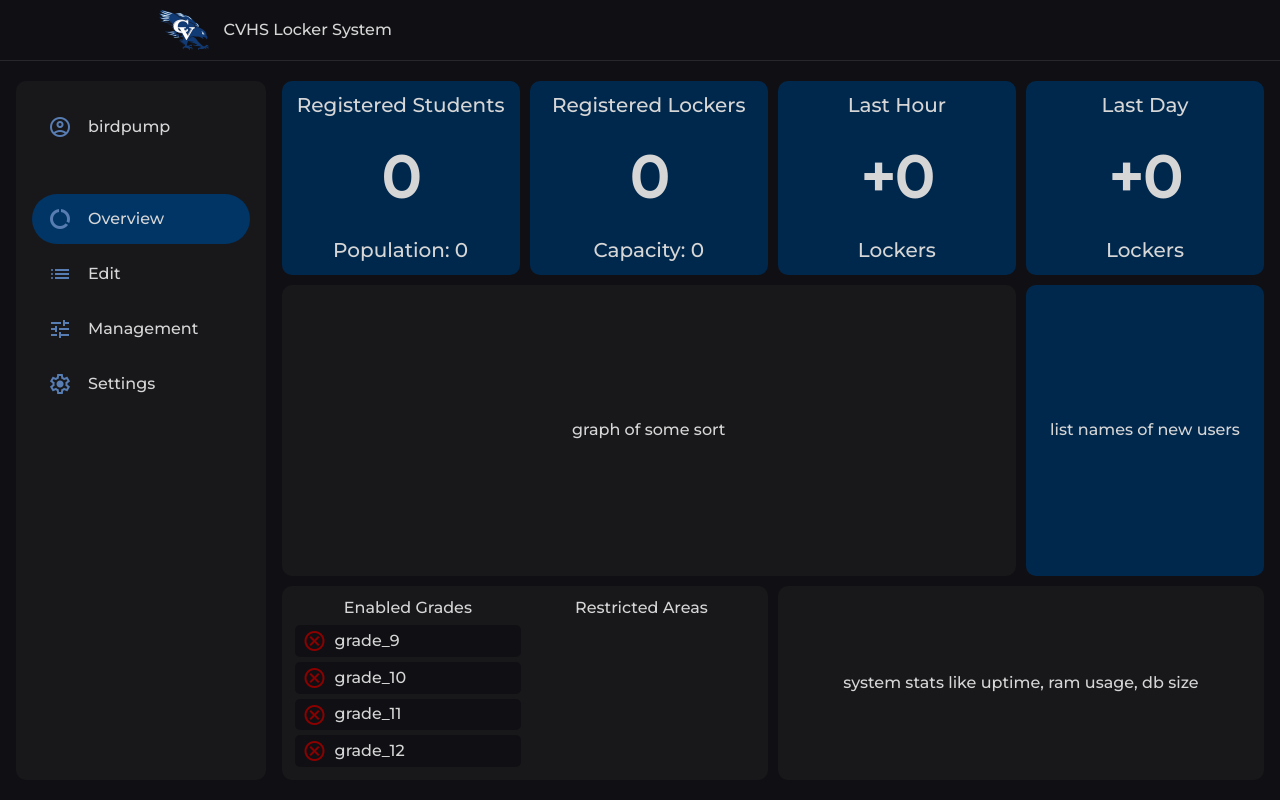
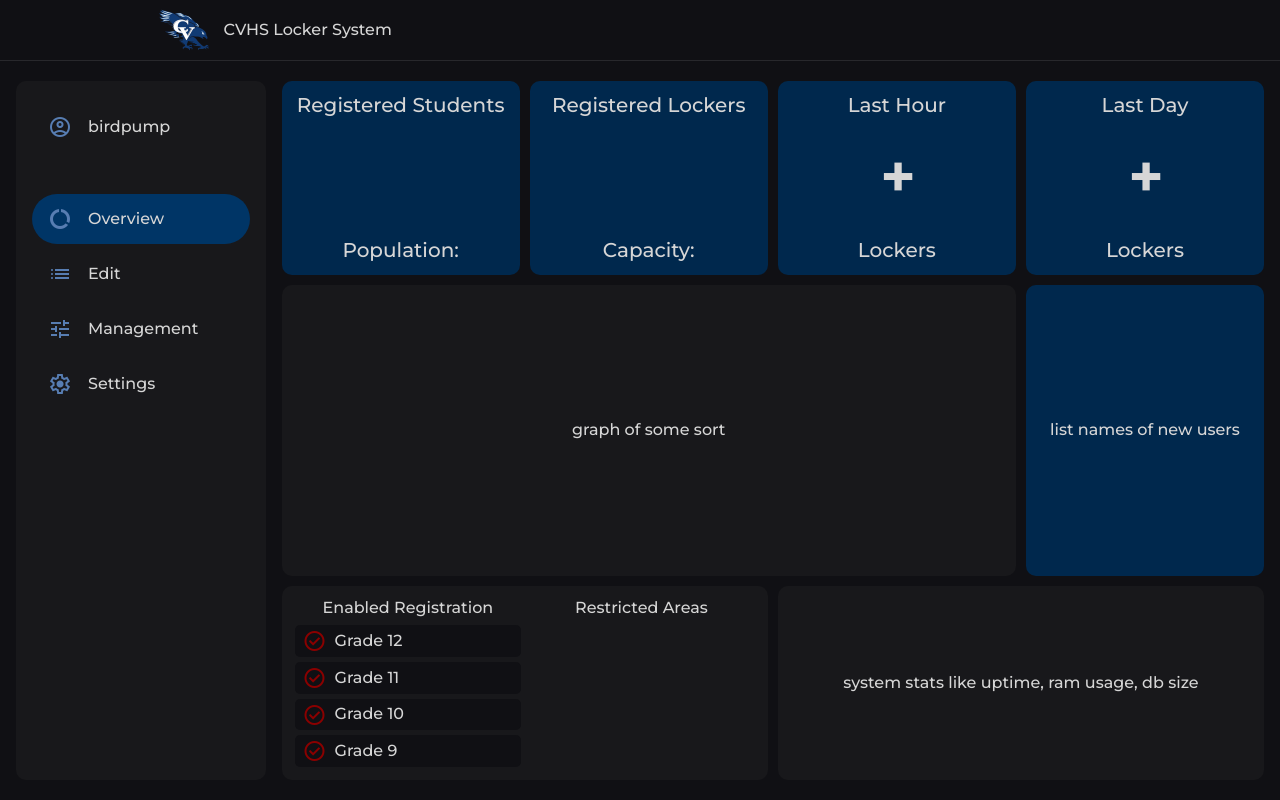
Before and after one commit to CVHS-student-sites/locker-frontend, a SvelteKit app: page /admin in a window 1280 px wide. Built offline with nearby package versions, Linux system fonts and the light colour scheme; no server answers.

Commit message:
add better loading for stats

```diff
--- a/src/routes/(admin)/admin/+page.svelte
+++ b/src/routes/(admin)/admin/+page.svelte
@@ -5,20 +5,14 @@
 
     // Create a writable store
     //todo fix stinky hack to prevent flash
-    const gradesStore = writable({"grade_9": false, "grade_10": false, "grade_11": false, "grade_12": false});
-    const statStore = writable({
-        "regUsers": 0,
-        "regLockers": 0,
-        "totalUsers": 0,
-        "totalLockers": 0,
-        "lastHour": 0,
-        "lastDay": 0
-    })
+    const gradesStore = writable({});
+    const statStore = writable({})
 
     onMount(async () => {
 
         statStore.set(await fetchOverviewData())
         gradesStore.set(await fetchEnabledGrades());
+        console.log($gradesStore)
     });
 </script>
 
@@ -88,7 +82,7 @@
         background-color: #18181b;
     }
 
-    .num-stat-cont-1{
+    .num-stat-cont-1 {
         width: 100%;
         height: 100%;
         display: flex;
@@ -99,13 +93,13 @@
         padding: 5px;
     }
 
-    .num-stat-subcont-title{
+    .num-stat-subcont-title {
         font-size: 20px;
         font-family: 'Montserrat', sans-serif;
         color: #d6d6d6;
     }
 
-    .num-stat-big-text{
+    .num-stat-big-text {
         height: 100%;
         display: flex;
         align-items: center;
@@ -185,29 +179,29 @@
         <div class="grid-element-1">
             <div class="num-stat-cont-1">
                 <div class="num-stat-subcont-title">Registered Students</div>
-                <div class="num-stat-big-text">{$statStore.regUsers}</div>
-                <div class="num-stat-subcont-title">Population: {$statStore.totalUsers}</div>
+                <div class="num-stat-big-text">{$statStore.regUsers ? $statStore.regUsers : ''}</div>
+                <div class="num-stat-subcont-title">Population: {$statStore.totalUsers ? $statStore.totalUsers : ''}</div>
             </div>
         </div>
 
         <div class="grid-element-1">
             <div class="num-stat-cont-1">
                 <div class="num-stat-subcont-title">Registered Lockers</div>
-                <div class="num-stat-big-text">{$statStore.regLockers}</div>
-                <div class="num-stat-subcont-title">Capacity: {$statStore.totalLockers}</div>
+                <div class="num-stat-big-text">{$statStore.regLockers ? $statStore.regLockers : ''}</div>
+                <div class="num-stat-subcont-title">Capacity: {$statStore.totalLockers ? $statStore.totalLockers : ''}</div>
             </div>
         </div>
         <div class="grid-element-1">
             <div class="num-stat-cont-1">
                 <div class="num-stat-subcont-title">Last Hour</div>
-                <div class="num-stat-big-text">+{$statStore.lastHour}</div>
+                <div class="num-stat-big-text">+{$statStore.lastHour ? $statStore.lastHour : ''}</div>
                 <div class="num-stat-subcont-title">Lockers</div>
             </div>
         </div>
         <div class="grid-element-1">
             <div class="num-stat-cont-1">
                 <div class="num-stat-subcont-title">Last Day</div>
-                <div class="num-stat-big-text">+{$statStore.lastDay}</div>
+                <div class="num-stat-big-text">+{$statStore.lastHour ? $statStore.lastHour : ''}</div>
                 <div class="num-stat-subcont-title">Lockers</div>
             </div>
         </div>
@@ -223,19 +217,34 @@
             <div class="stat-cont-1">
 
                 <div class="stat-1-subcont-1">
-                    <div class="stat-1-subcont-title">Enabled Grades</div>
+                    <div class="stat-1-subcont-title">Enabled Registration</div>
                     <div class="stat-1-grade-cont">
-                        {#each Object.entries($gradesStore) as [grade, status]}
-                            <div class="stat-1-grade-element-subcont">
-                                {#if status === true}
-                                    <div class="material-symbols-outlined" style="color:darkgreen">check_circle</div>
-                                    <div class="stat-1-grade-text">{grade}</div>
-                                {:else}
-                                    <div class="material-symbols-outlined" style="color:darkred">cancel</div>
-                                    <div class="stat-1-grade-text">{grade}</div>
-                                {/if}
+
+                        <div class="stat-1-grade-element-subcont">
+                            <div class="material-symbols-outlined"
+                                 style="{$gradesStore.grade_12 ? 'color:darkgreen' : 'color:darkred'}">check_circle
                             </div>
-                        {/each}
+                            <div class="stat-1-grade-text">Grade 12</div>
+                        </div>
+                        <div class="stat-1-grade-element-subcont">
+                            <div class="material-symbols-outlined"
+                                 style="{$gradesStore.grade_11 ? 'color:darkgreen' : 'color:darkred'}">check_circle
+                            </div>
+                            <div class="stat-1-grade-text">Grade 11</div>
+                        </div>
+                        <div class="stat-1-grade-element-subcont">
+                            <div class="material-symbols-outlined"
+                                 style="{$gradesStore.grade_10 ? 'color:darkgreen' : 'color:darkred'}">check_circle
+                            </div>
+                            <div class="stat-1-grade-text">Grade 10</div>
+                        </div>
+                        <div class="stat-1-grade-element-subcont">
+                            <div class="material-symbols-outlined"
+                                 style="{$gradesStore.grade_9 ? 'color:darkgreen' : 'color:darkred'}">check_circle
+                            </div>
+                            <div class="stat-1-grade-text">Grade 9</div>
+                        </div>
+
                     </div>
                 </div>
 
```
